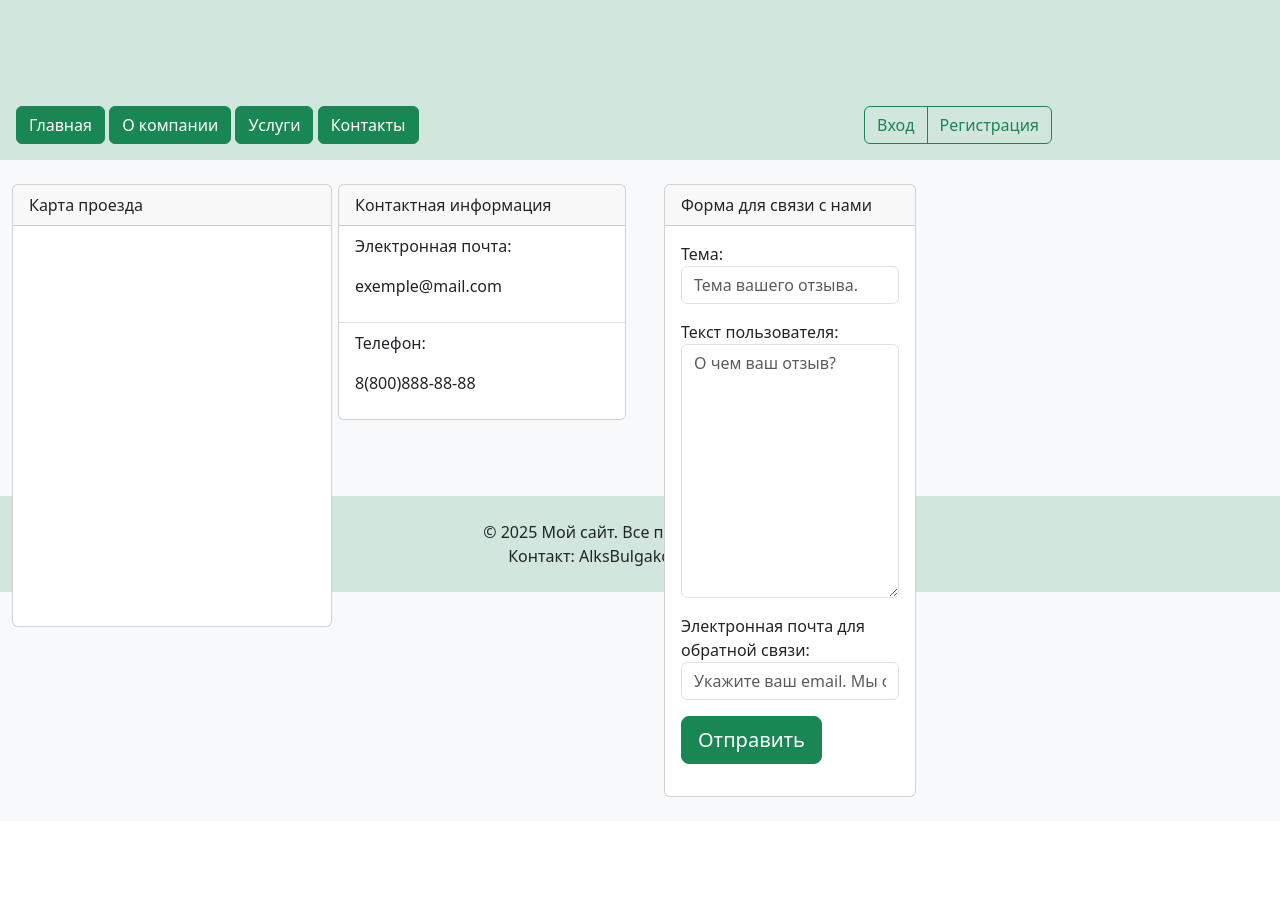
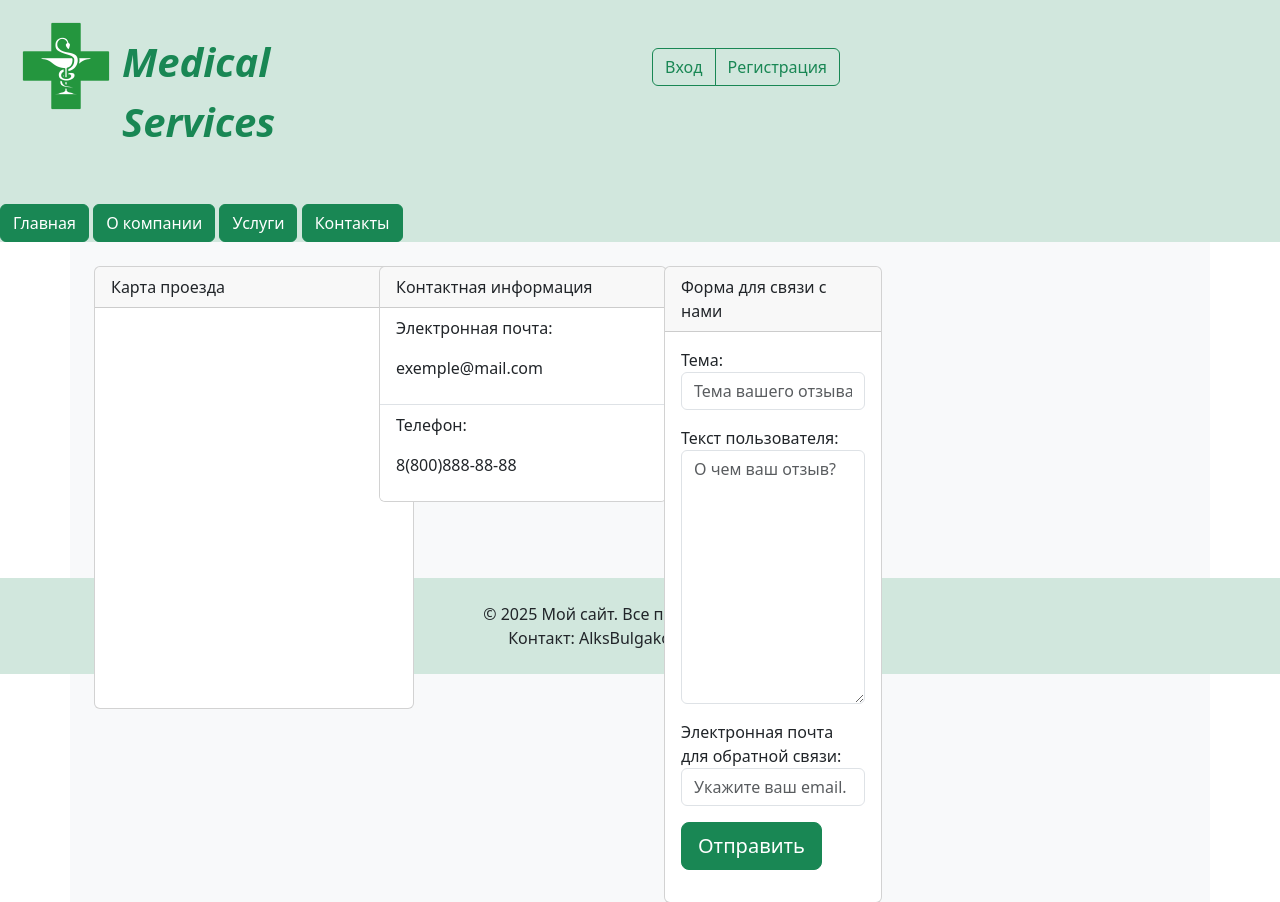
Before and after one commit to Alex-Winterfish/Website-of-Medical-Clinic, a Django app: page /contacts/ in a window 1280 px wide. Shown: the top 902 px of the page. Before the commit the page ends 797 px from the top, so only its background shows below. Run offline with Django 5.2, Linux system fonts and the light colour scheme; some libraries are stand-ins or nearby versions.

Commit message:
оформлена страница главная

```diff
--- a/clinic/templates/clinic/menu.html
+++ b/clinic/templates/clinic/menu.html
@@ -1,35 +1,56 @@
-<div class="container d-flex flex-column bg-success-subtle" style="height: 20vh">
+<div class="container d-flex flex-column bg-success-subtle">
 
    <div class="mt-auto bg-light p-3 bg-success-subtle">
 
-  <div class="row md-4">
-<div class="col-8">
+       <div class="row">
+           <!-- -->
+           <div class="col-12 col-md-6 col-lg-6">
+<div class="row">
+    <div class="col-4 col-md-6 col-lg-2">
+  <img src="/media/clinic/med_logo.png" width="100" height="100" class="d-inline-block align-top" alt="Логотип">
+               </div>
+    <div class="col-12 mt-3 col-md-6 col-lg-6"><p class="fs-1 fst-italic fw-bold text-success ">
+    Medical Services</div></p>
+</div>
+           </div>
+           <div class="col-12 col-md-6 col-lg-6">
+               <div class="row">
+
+                   {% if user.is_authenticated %}
+<div class="col-12 col-md-6 col-lg-6"><p class="fs-4 fst-italic fw-bold text-success ">
+    Добро пожаловать, {{ user.first_name }} {{ user.patronymic }}!</p>
+                   {% endif %}</div>
+                   <div class="col-12 col-md-6 col-lg-4"><div class="btn-group mt-3" role="group" aria-label="Basic outlined example">
+          {% if user.is_authenticated %}
+              <form method="post" action="{% url 'users:logout' %}">
+                  {% csrf_token %}
+                  <button class="btn btn-outline-success mt-3" type="submit">Выход</button>
+              </form>
+          {% else %}
+
+          <a href="{% url 'users:login' %}" type='button' class="btn btn-outline-success mt-3">Вход</a>
+          <a href='/register/' type='button' class="btn btn-outline-success mt-3">Регистрация</a>
+          {% endif %}
+</div></div>
 
 
-<a href="/main/" type="button" class="btn btn-success">Главная</a>
-  <a href='/staff/list/' type="button" class="btn btn-success">О компании</a>
-  <a href="/services/list/" type="button" class="btn btn-success">Услуги</a>
-  <a href="/contacts/" type="button" class="btn btn-success">Контакты</a>
+               </div>
+          </div>
+</div>
+
+  <div class="row md-4">
+<div class="col-12 col-md-6 col-lg-4">
+<a href="/main/" type="button" class="btn btn-success mt-1">Главная</a>
+  <a href='/staff/list/' type="button" class="btn btn-success mt-1">О компании</a>
+  <a href="/services/list/" type="button" class="btn btn-success mt-1">Услуги</a>
+  <a href="/contacts/" type="button" class="btn btn-success mt-1">Контакты</a>
     {% if user.is_authenticated %}
-<a href="/user_page/" type="button" class="btn btn-success">Личный кабинет</a>
+<a href="/user_page/" type="button" class="btn btn-success mt-1">Личный кабинет</a>
     {% endif %}
 
 
 </div>
-      <div class="col-4">
-          <div class="btn-group" role="group" aria-label="Basic outlined example">
-          {% if user.is_authenticated %}
-          Добро пожаловать {{ user.first_name }} {{ user.patronymic }}!
-              <form method="post" action="{% url 'users:logout' %}">
-                  {% csrf_token %}
-                  <button class="btn btn-outline-success" type="submit">Выход</button>
-              </form>
-          {% else %}
 
-          <a href="{% url 'users:login' %}" type='button' class="btn btn-outline-success">Вход</a>
-          <a href='/register/' type='button' class="btn btn-outline-success">Регистрация</a>
-          {% endif %}
-</div></div>
 </div>
 
 
--- a/clinic/templates/clinic/result.html
+++ b/clinic/templates/clinic/result.html
@@ -12,8 +12,9 @@
 
         <div class="card-header">{{ object.appointment.med_serv.name }}</div>
         <div class="card-body">
-        <p class="fst-italic">{{ object.result }}</p>
-        </div>
+        <p class="fst-italic">{{ object.result }}</p></div>
+            <div class="card-footer">Процедура выполнена: {{ object.appointment.med_serv.med_spec }}</div>
+
 </div>
     </div>
 
```
Also changed, not shown: clinic/templates/clinic/main.html (+43 -21 lines), media/clinic/med_logo.png (added).
